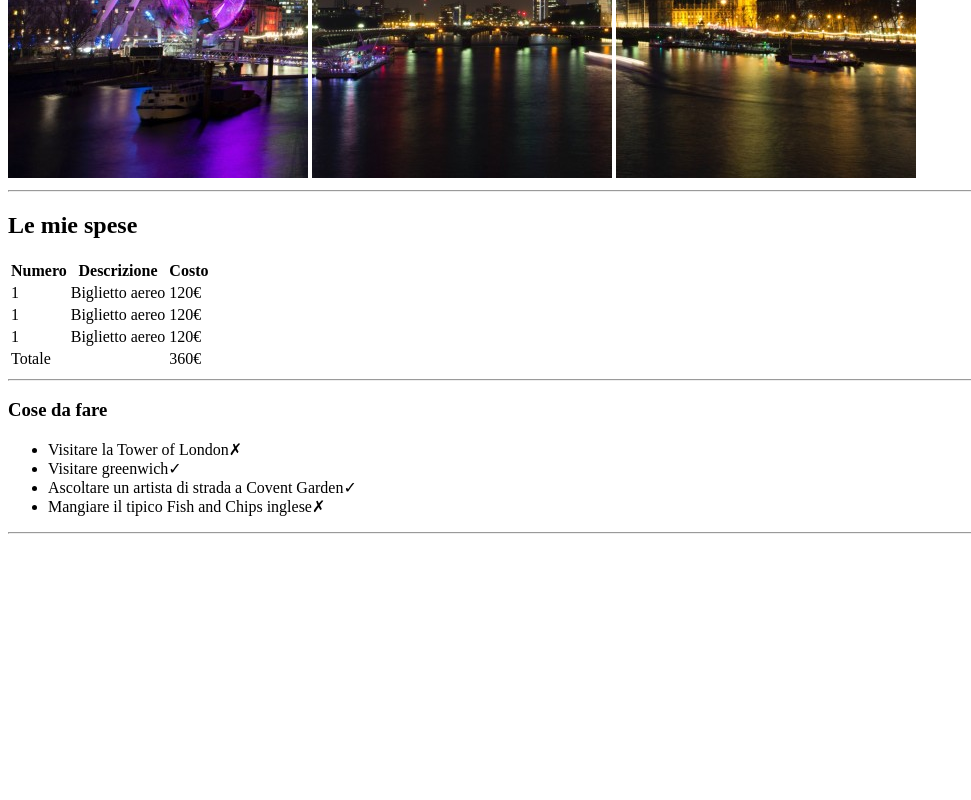
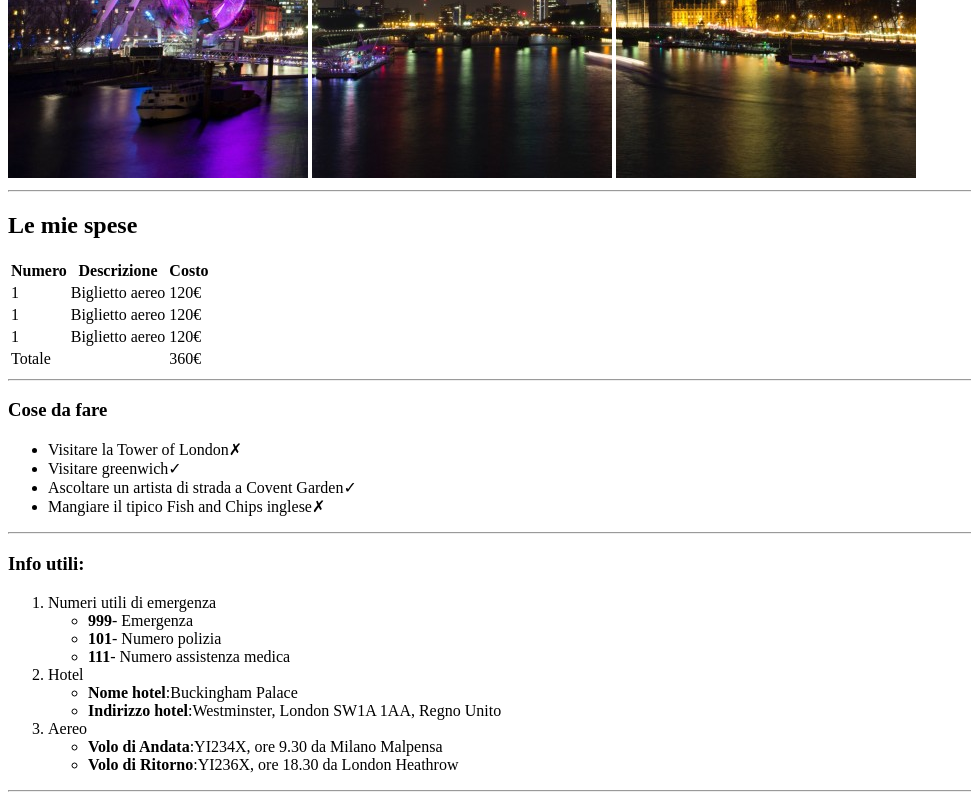
Before and after one commit to Mattia-Carbonera/html-london-trip, a plain HTML site: page index.html in a window 1280 px wide. Shown: the part 502-1302 px from the top of the page, without its empty margins (0-971 px from the left). Before the commit the page ends 1044 px from the top, so only its background shows below. Drawn offline with Linux system fonts and the light colour scheme.

Commit message:
main - Info utili

```diff
--- a/index.html
+++ b/index.html
@@ -70,6 +70,35 @@
             <hr />
         </div>
 
+        <div>
+            <h3>Info utili:</h3>
+            <ol>
+                <li>
+                    <span>Numeri utili di emergenza</span>
+                    <ul>
+                        <li><b>999</b>- Emergenza</li>
+                        <li><b>101</b>- Numero polizia</li>
+                        <li><b>111</b>- Numero assistenza medica</li>
+                    </ul>
+                </li>
+                <li>
+                    <span>Hotel</span>
+                    <ul>
+                        <li><b>Nome hotel</b>:Buckingham Palace</li>
+                        <li><b>Indirizzo hotel</b>:Westminster, London SW1A 1AA, Regno Unito</li>
+                    </ul>
+                </li>
+                <li>
+                    <span>Aereo</span>
+                    <ul>
+                        <li><b>Volo di Andata</b>:YI234X, ore 9.30 da Milano Malpensa</li>
+                        <li><b>Volo di Ritorno</b>:YI236X, ore 18.30 da London Heathrow</li>
+                    </ul>
+                </li>
+            </ol>
+            <hr />
+        </div>
+
     </main>
 
 
```
